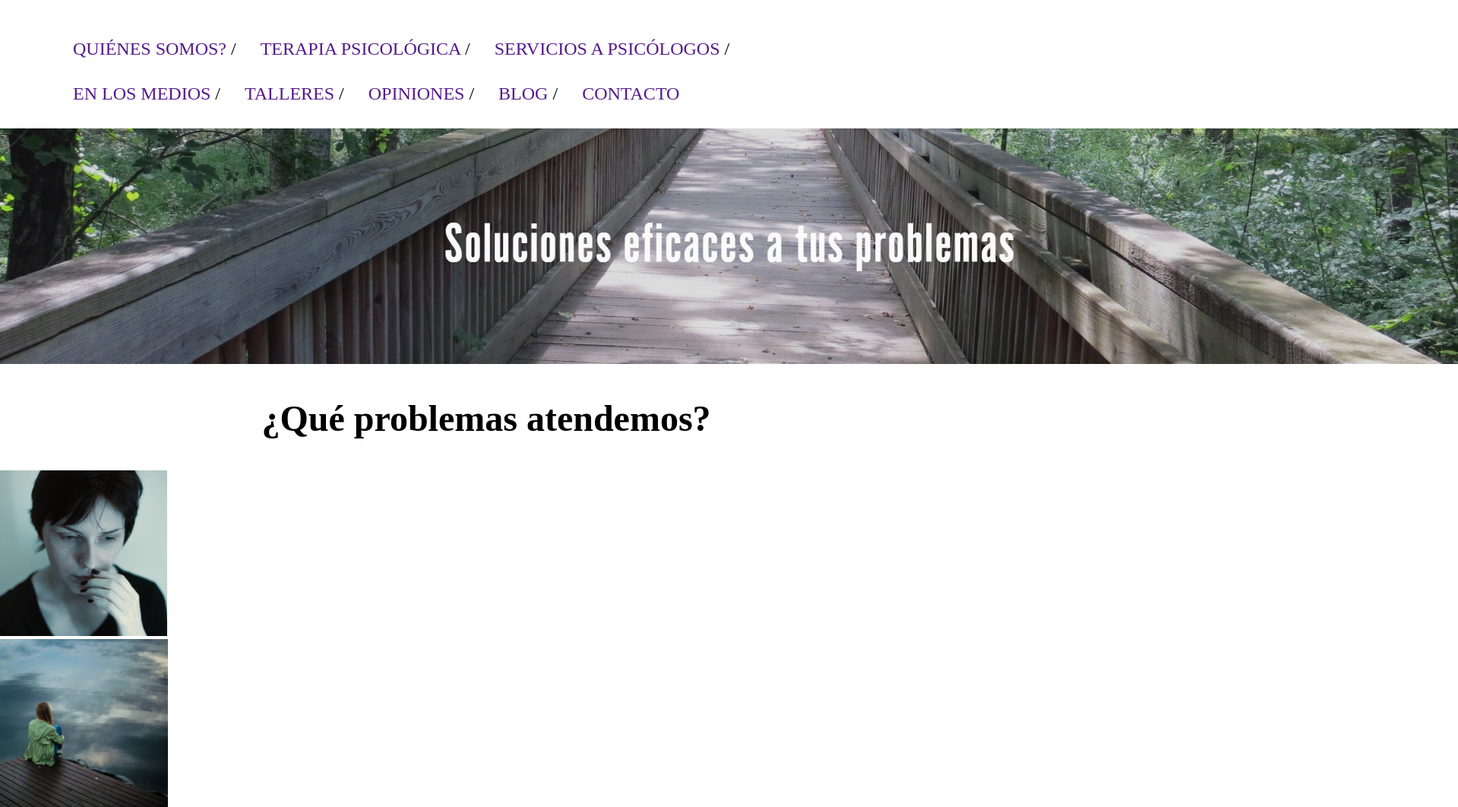
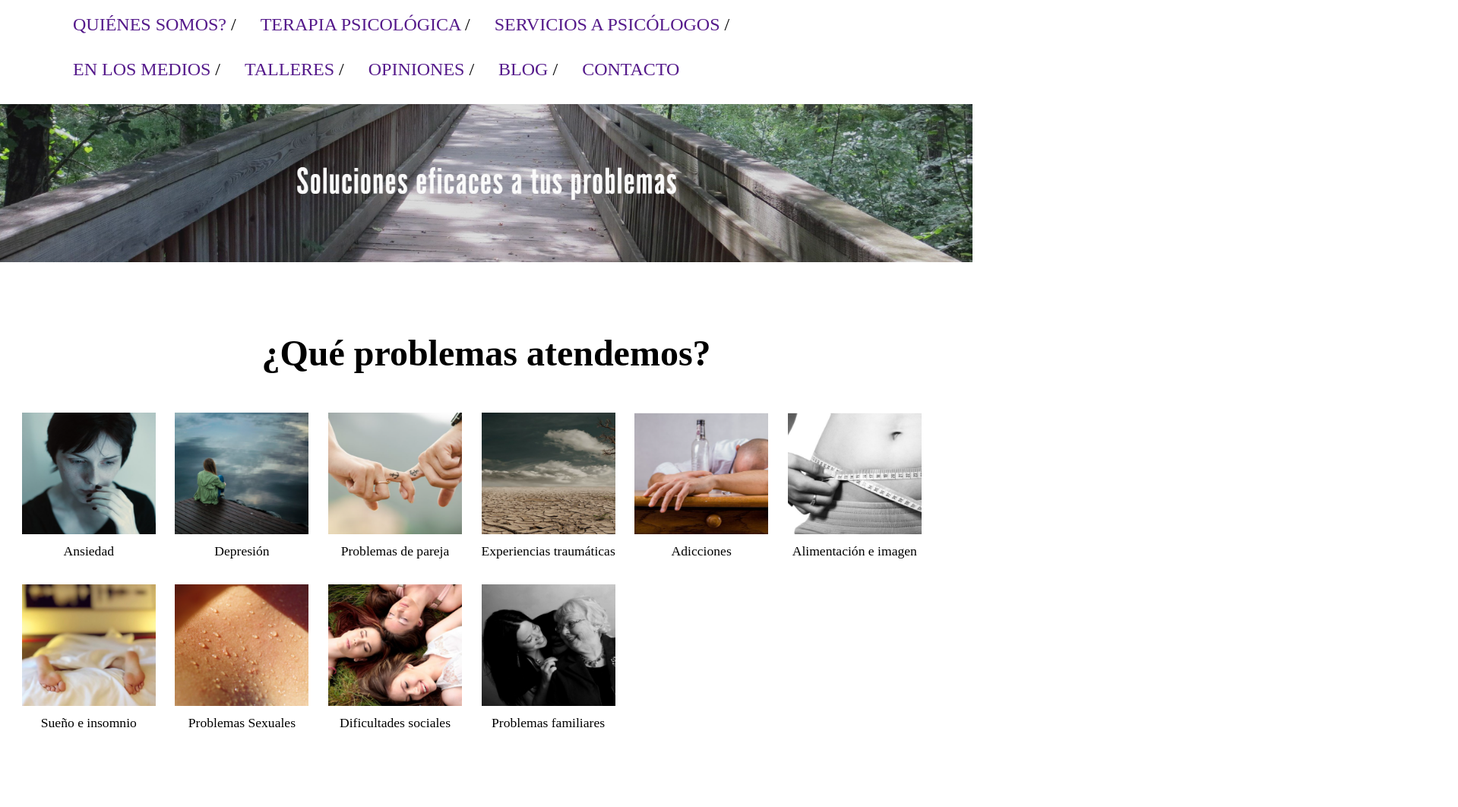
Before and after one commit to madayac/WebPageProject, a plain HTML site: page index.html in a window 1280 px wide. Shown: the part 125-1187 px from the top of the page at 76% size, 1919 px wide, since content can reach past the window. After the commit the page ends 1116 px from the top, so only its background shows below. Drawn offline with Linux system fonts and the light colour scheme.

Commit message:
styling images

```diff
--- a/estilos.css
+++ b/estilos.css
@@ -9,7 +9,7 @@ body{
     height: 7rem;
     position: relative;
     vertical-align: middle;
-    padding: 1rem 5rem 1rem;
+    padding: 0rem 5rem 0rem;
 }
 ul{
     display: flex;
@@ -27,8 +27,32 @@ li{
 a{
     text-decoration:none;
 }
+#banner{
+    width: 100%;
+    height: 13rem;
+}
 #problemasTitle{
     text-align: center;
     font-size: 3rem;
     line-height: 1.5em;
+    margin: 0%;
+    padding: 5rem 2rem 0.3rem;
 }
+#problemas{
+    display: flex;
+    flex-flow: row wrap;
+    align-items: center;
+    padding: 1rem 1rem 1rem;
+}
+#problemas > div{
+    padding: 0.8rem 0.3rem 0.8rem;
+}
+#problemas > div> img{
+    width: 11rem;
+    height: 10rem;
+    padding: 0.5rem;
+}
+#problemas > div > div{
+    text-align: center;
+    font-size: 1.1rem;
+}
--- a/index.html
+++ b/index.html
@@ -46,39 +46,49 @@
         </ul>
     </nav>
     <div>
-        <img src="img/banner.png" alt="banner">
+        <img src="img/banner.png" alt="banner" id="banner">
     </div>
     <h1 id="problemasTitle">¿Qué problemas atendemos?</h1>
-    <div>
+    <div id="problemas">
         <div>
             <img src="img/problemas/ansiedad.png" alt="ansiedad">
+            <div>Ansiedad</div>
         </div>
         <div>
             <img src="img/problemas/depresion.png" alt="depresion">
+            <div>Depresión</div>
         </div>
         <div>
             <img src="img/problemas/parejas.png" alt="parejas">
+            <div>Problemas de pareja</div>
         </div>
         <div>
             <img src="img/problemas/traumas.png" alt="traumas">
+            <div>Experiencias traumáticas</div>
         </div>
         <div>
             <img src="img/problemas/adicciones.png" alt="adicciones">
+            <div>Adicciones</div>
         </div>
         <div>
             <img src="img/problemas/alimentacion.png" alt="alimentacion">
+            <div>Alimentación e imagen</div>
         </div>
         <div>
             <img src="img/problemas/suenio.png" alt="suenio">
+            <div>Sueño e insomnio</div>
         </div>
         <div>
             <img src="img/problemas/sexuales.png" alt="sexuales">
+            <div>Problemas Sexuales</div>
         </div>
         <div>
             <img src="img/problemas/sociales.png" alt="sociales">
+            <div>Dificultades sociales</div>
         </div>
         <div>
             <img src="img/problemas/familiares.png" alt="familiares">
+            <div>Problemas familiares</div>
         </div>
     </div>
 
```
